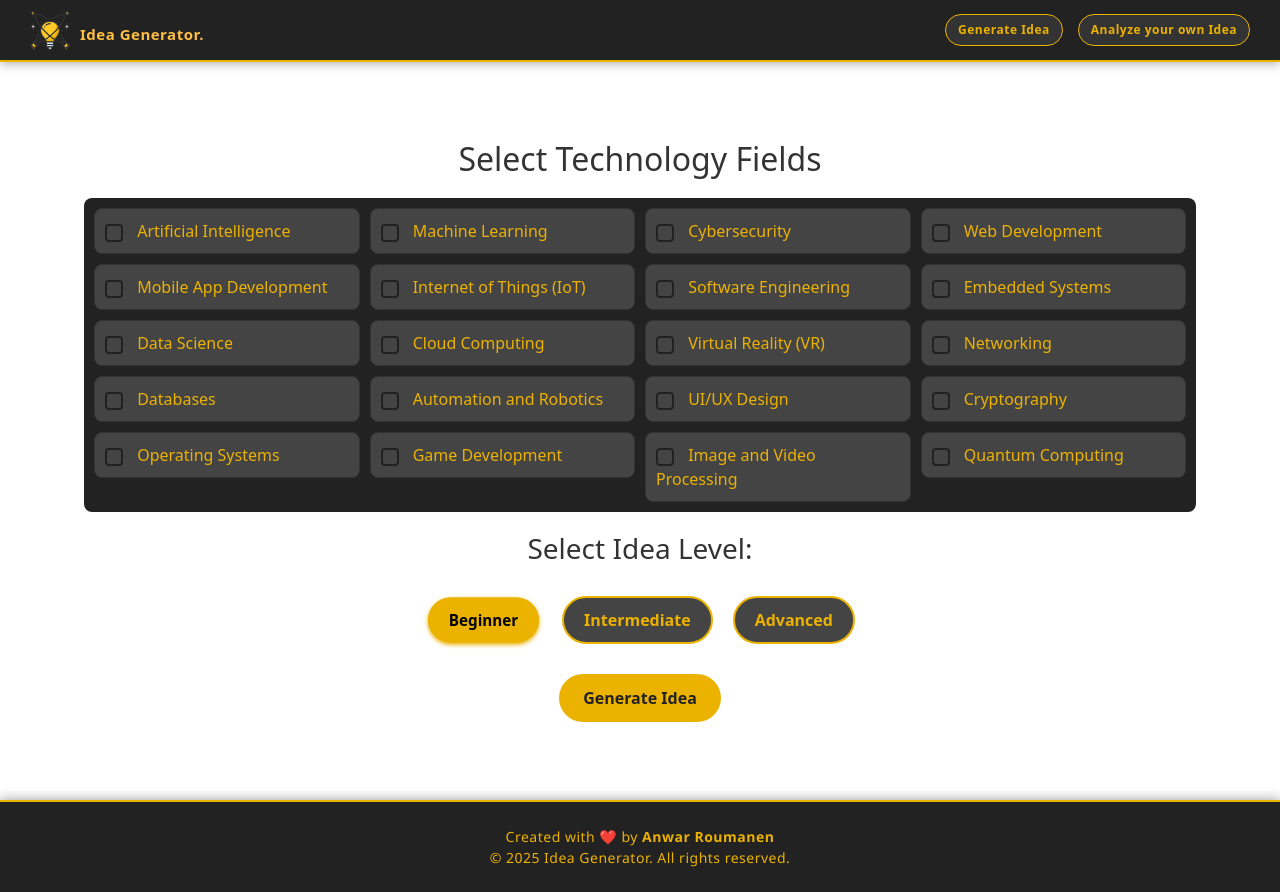
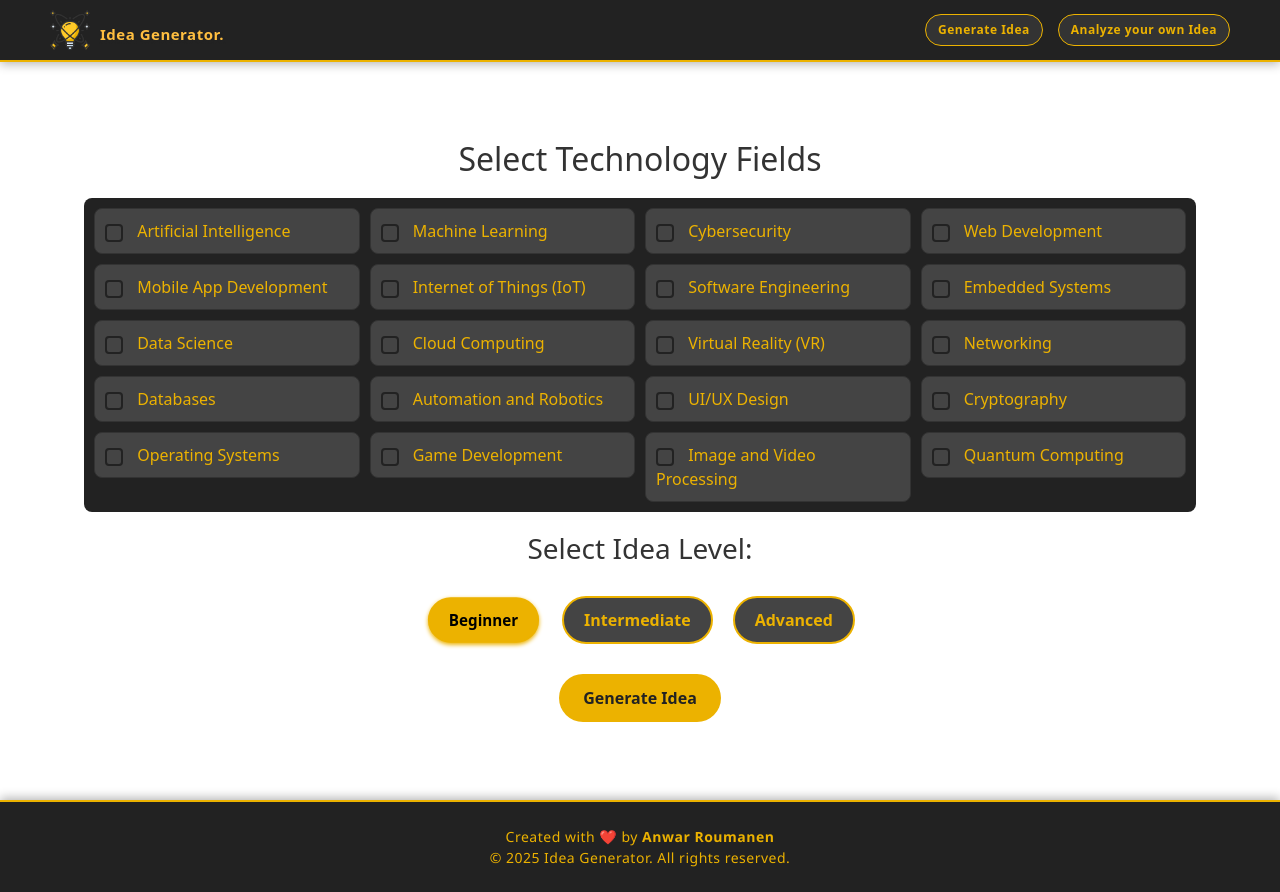
Before and after one commit to anwarrali/idea-generator, a website: page src/client/views/index.html in a window 1280 px wide. Drawn offline with Linux system fonts and the light colour scheme.

Commit message:
last version3

```diff
--- a/src/client/styles/index.css
+++ b/src/client/styles/index.css
@@ -35,6 +35,7 @@ header .brand {
   gap: 10px;
   color: #ecb200;
   font-weight: bold;
+  padding-left: 20px;
 }
 
 header .brand sub {
@@ -52,6 +53,7 @@ header .brand img {
   display: flex;
   gap: 15px;
   flex-wrap: wrap;
+  padding-right: 20px;
 }
 
 .choice a {
@@ -254,6 +256,7 @@ h3 {
   background: #ecb100a5 !important;
   border: none !important;
   box-shadow: #22222258 2px 1px 5px;
+  padding: 20px;
 }
 
 /* ========== الفوتر ========== */
--- a/src/client/views/index.html
+++ b/src/client/views/index.html
@@ -4,6 +4,7 @@
   <meta charset="UTF-8" />
   <meta name="viewport" content="width=device-width, initial-scale=1.0" />
   <title>idea generator</title>
+    <link rel="icon" href="../imgs/creativity.png">
     <link rel="stylesheet" href="../styles/index.css">
     <link rel="stylesheet" href="css/bootstrap.min.css">
 </head>
```
